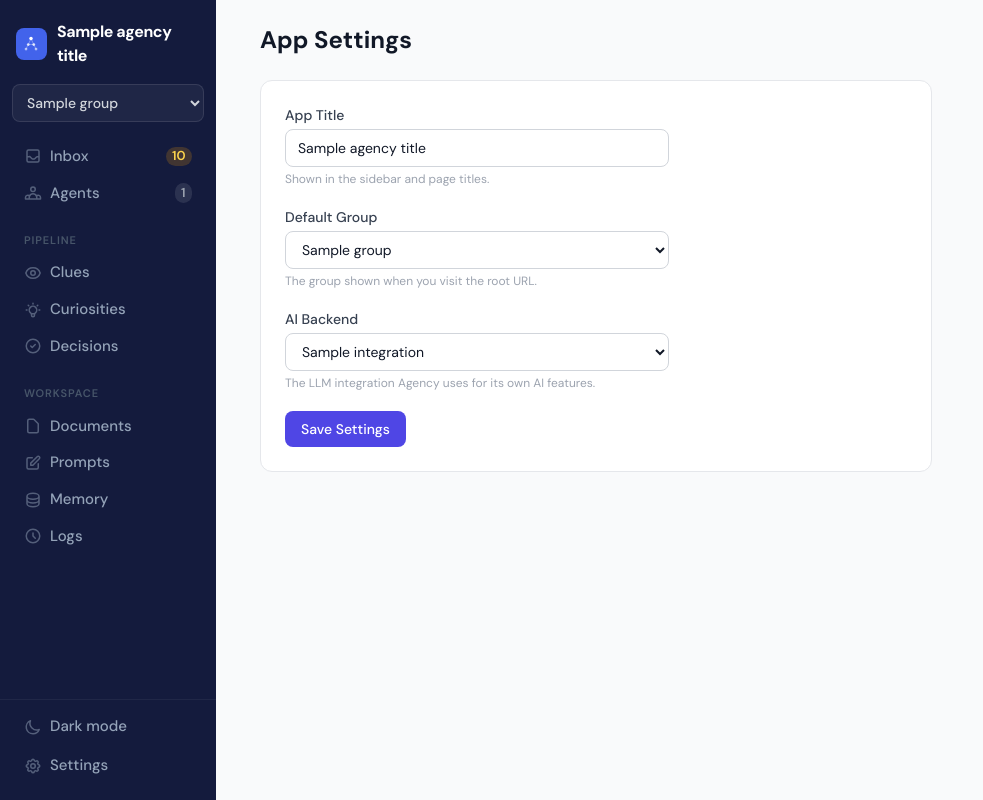
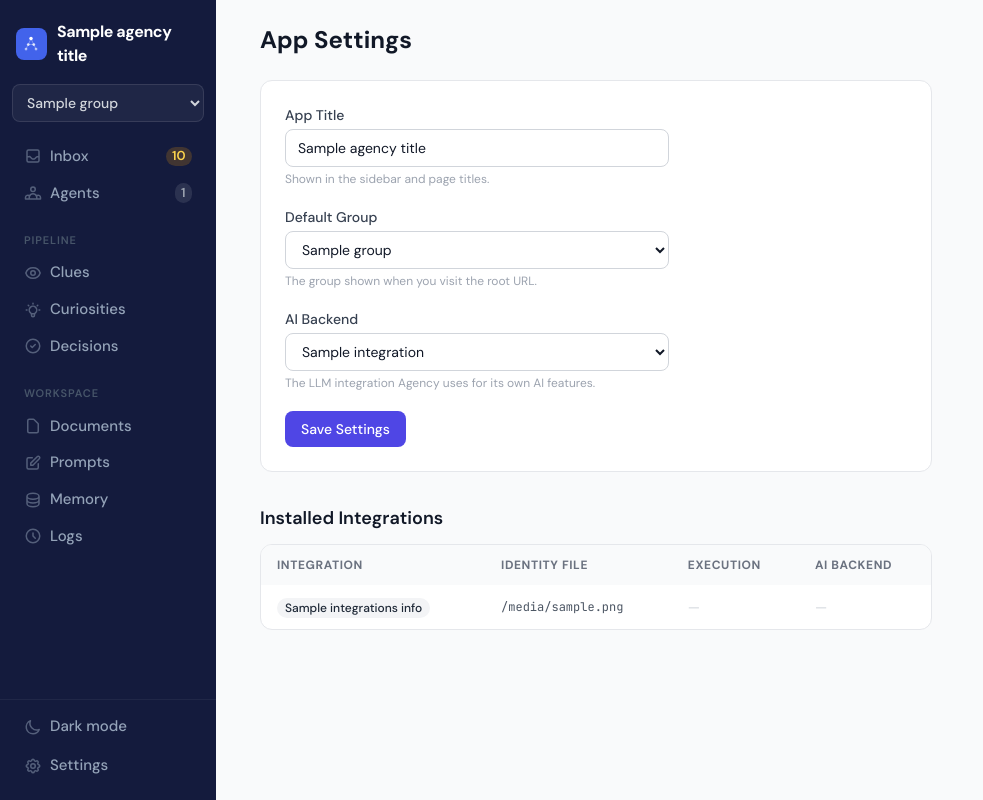
Before and after one commit to Blackhex/christag-agency, a FastAPI app: template agency/templates/admin_settings.html in a window 1280 px wide. Shown: the whole page, without its empty margins (0-983 px from the left). Run offline with FastAPI, Linux system fonts and the light colour scheme; the template is opened without the code that fills it: most values are stand-ins (such as "Sample title", 1, 10 or a date in 2020); some libraries are stand-ins or nearby versions.

Commit message:
feat: add integration GUI — badges on agent list/profile, installed table in settings
- Agent list shows integration badge (e.g., "Claude Code", "Codex") per agent
- Agent profile header shows integration badge next to agent name
- Agent profile passes all_integrations for future integration-change dropdown
- Admin settings page shows "Installed Integrations" table with identity file,
  execution support, and AI backend support columns

Co-Authored-By: Claude Opus 4.6 (1M context) <noreply@anthropic.com>

```diff
--- a/agency/app.py
+++ b/agency/app.py
@@ -773,6 +773,7 @@ def collect_agents_with_identity(g: dict) -> tuple[list[dict], list[dict]]:
             "open_clues": open_count,
             "is_subagent": identity["frontmatter"].get("subagent", False),
             "has_headshot": find_headshot(agent_dir) is not None,
+            "integration": agent_int.name,
         }
         if info["is_subagent"]:
             subagents.append(info)
@@ -796,6 +797,7 @@ def collect_agents_with_identity(g: dict) -> tuple[list[dict], list[dict]]:
                 "health": agent_health_status(last_seen),
                 "open_clues": open_count, "is_subagent": True,
                 "has_headshot": find_headshot(d) is not None,
+                "integration": sub_int.name,
             })
 
     return agents, subagents
@@ -1068,11 +1070,22 @@ def admin_context(admin_page: str = "settings", dispatch_error: str = "") -> dic
 @app.get("/admin/", response_class=HTMLResponse)
 async def admin_settings_page(request: Request):
     """Admin app settings page."""
+    # Build full integration info for the installed integrations table
+    all_integrations_info = []
+    for name, i in REGISTRY.items():
+        all_integrations_info.append({
+            "name": name,
+            "display_name": i.display_name,
+            "supports_execution": i.supports_execution,
+            "supports_ai_backend": i.supports_ai_backend,
+            "identity_file": i.identity_filename() if hasattr(i, 'identity_filename') and callable(i.identity_filename) else "—",
+        })
     return templates.TemplateResponse("admin_settings.html", {
         "request": request,
         **admin_context("settings"),
         "integrations": {name: i.display_name for name, i in REGISTRY.items() if i.supports_ai_backend},
         "ai_backend": CONFIG.get("agency", {}).get("ai_backend", "claude-code"),
+        "all_integrations_info": all_integrations_info,
     })
 
 
@@ -1811,6 +1824,8 @@ async def agent_profile(request: Request, group: str, agent: str):
         "memory_path": memory_path,
         "agent_schedule": agent_schedule,
         "dispatch_enabled": dispatch_enabled,
+        "agent_integration": agent_int.name,
+        "all_integrations": {name: i.display_name for name, i in REGISTRY.items()},
     })
 
 
--- a/agency/templates/admin_settings.html
+++ b/agency/templates/admin_settings.html
@@ -38,5 +38,45 @@
       </button>
     </div>
   </form>
+
+  {% if all_integrations_info %}
+  <div class="mt-8">
+    <h2 class="text-lg font-semibold text-gray-900 mb-3">Installed Integrations</h2>
+    <div class="bg-white rounded-xl border border-gray-200 overflow-hidden">
+      <table class="w-full text-sm">
+        <thead>
+          <tr class="bg-gray-50 text-left text-xs font-medium text-gray-500 uppercase tracking-wider">
+            <th class="px-4 py-3">Integration</th>
+            <th class="px-4 py-3">Identity File</th>
+            <th class="px-4 py-3">Execution</th>
+            <th class="px-4 py-3">AI Backend</th>
+          </tr>
+        </thead>
+        <tbody class="divide-y divide-gray-100">
+          {% for i in all_integrations_info %}
+          <tr>
+            <td class="px-4 py-3">{{ i.name | integration_badge }}</td>
+            <td class="px-4 py-3 font-mono text-xs text-gray-600">{{ i.identity_file }}</td>
+            <td class="px-4 py-3">
+              {% if i.supports_execution %}
+              <span class="text-emerald-600">&#10003;</span>
+              {% else %}
+              <span class="text-gray-300">—</span>
+              {% endif %}
+            </td>
+            <td class="px-4 py-3">
+              {% if i.supports_ai_backend %}
+              <span class="text-emerald-600">&#10003;</span>
+              {% else %}
+              <span class="text-gray-300">—</span>
+              {% endif %}
+            </td>
+          </tr>
+          {% endfor %}
+        </tbody>
+      </table>
+    </div>
+  </div>
+  {% endif %}
 </div>
 {% endblock %}
--- a/agency/templates/agent_profile.html
+++ b/agency/templates/agent_profile.html
@@ -26,6 +26,7 @@
         {% if is_subagent %}
         <span class="inline-block px-2 py-0.5 rounded-full text-xs font-medium bg-gray-200 text-gray-600">subagent</span>
         {% endif %}
+        {% if agent_integration %}{{ agent_integration | integration_badge }}{% endif %}
       </div>
       {% if identity.title %}
       <div class="text-sm text-gray-500 mb-2">{{ identity.title }}</div>
--- a/agency/templates/agents.html
+++ b/agency/templates/agents.html
@@ -29,11 +29,12 @@
         {% endif %}
       </div>
     </div>
-    <div class="flex items-center gap-3 text-xs text-gray-400">
+    <div class="flex items-center gap-2 text-xs text-gray-400 flex-wrap">
       <span class="flex items-center gap-1.5" title="{{ a.last_seen.strftime('%Y-%m-%d %H:%M') if a.last_seen else 'No activity' }}">
         <span class="inline-block w-2 h-2 rounded-full shrink-0 {% if a.health == 'green' %}bg-emerald-400{% elif a.health == 'amber' %}bg-amber-400{% else %}bg-red-400{% endif %}"></span>
         {{ a.last_seen | relative_time }}
       </span>
+      {% if a.integration %}{{ a.integration | integration_badge }}{% endif %}
       {% if a.open_clues > 0 %}
       <span class="inline-flex items-center px-1.5 py-0.5 rounded-full bg-amber-100 text-amber-700 font-medium">{{ a.open_clues }} open</span>
       {% endif %}
```
